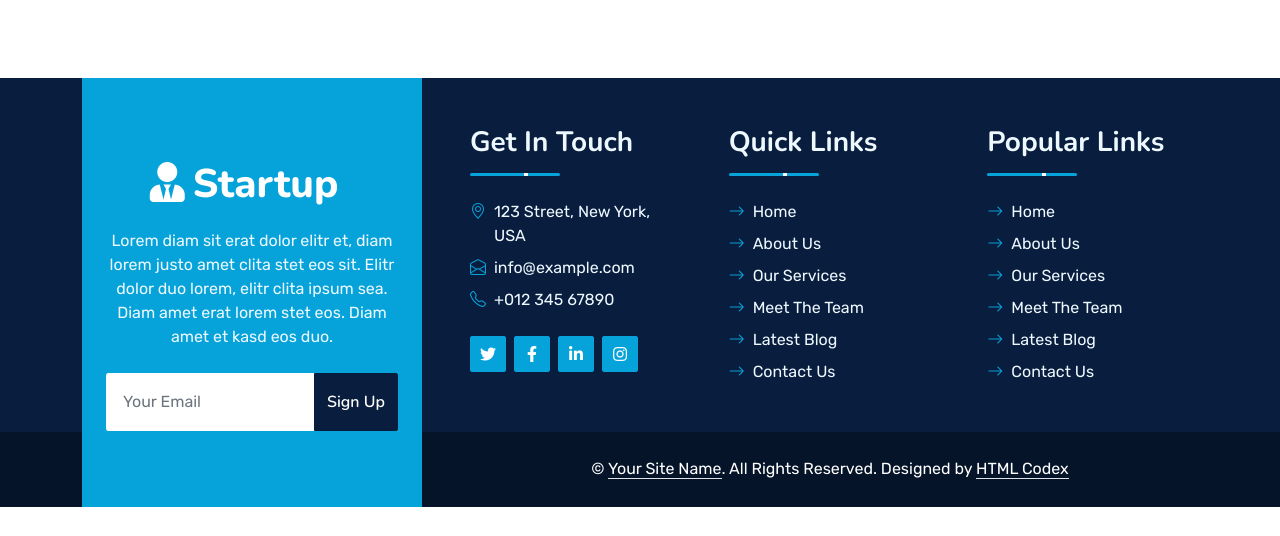
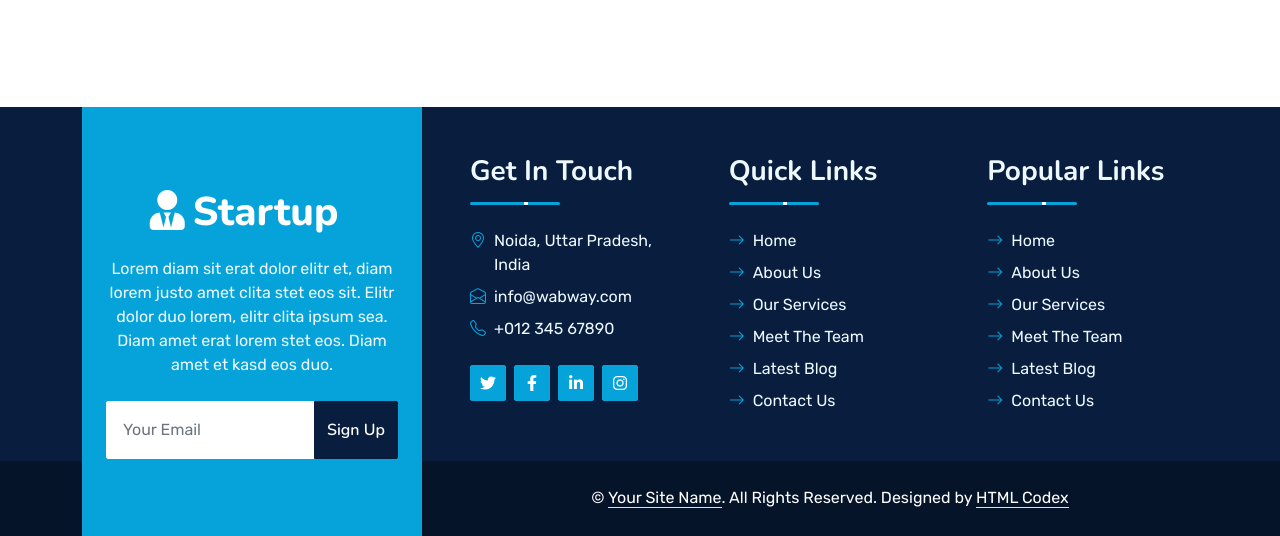
Before and after one commit to atul8727/wabwaynew, a PHP site: page /contact.php in a window 1280 px wide. Shown: the part 1616-2152 px from the top of the page. Before the commit the page ends 2123 px from the top, so only its background shows below. Run offline with PHP 8.4, Linux system fonts and the light colour scheme; some libraries are stand-ins or nearby versions.

Commit message:
minor changes

```diff
--- a/components/footer.php
+++ b/components/footer.php
@@ -23,11 +23,11 @@
                             </div>
                             <div class="d-flex mb-2">
                                 <i class="bi bi-geo-alt text-primary me-2"></i>
-                                <p class="mb-0">123 Street, New York, USA</p>
+                                <p class="mb-0">Noida, Uttar Pradesh, India</p>
                             </div>
                             <div class="d-flex mb-2">
                                 <i class="bi bi-envelope-open text-primary me-2"></i>
-                                <p class="mb-0">info@example.com</p>
+                                <p class="mb-0">info@wabway.com</p>
                             </div>
                             <div class="d-flex mb-2">
                                 <i class="bi bi-telephone text-primary me-2"></i>
--- a/components/topbar.php
+++ b/components/topbar.php
@@ -2,9 +2,9 @@
         <div class="row gx-0">
             <div class="col-lg-8 text-center text-lg-start mb-2 mb-lg-0">
                 <div class="d-inline-flex align-items-center" style="height: 45px;">
-                    <small class="me-3 text-light"><i class="fa fa-map-marker-alt me-2"></i>123 Street, New York, USA</small>
+                    <small class="me-3 text-light"><i class="fa fa-map-marker-alt me-2"></i>Noida, Uttar Pradesh, India</small>
                     <small class="me-3 text-light"><i class="fa fa-phone-alt me-2"></i>+012 345 6789</small>
-                    <small class="text-light"><i class="fa fa-envelope-open me-2"></i>info@example.com</small>
+                    <small class="text-light"><i class="fa fa-envelope-open me-2"></i>info@wabway.com</small>
                 </div>
             </div>
             <div class="col-lg-4 text-center text-lg-end">
--- a/contact.php
+++ b/contact.php
@@ -80,7 +80,7 @@
                         </div>
                         <div class="ps-4">
                             <h5 class="mb-2">Email to get free quote</h5>
-                            <h4 class="text-primary mb-0">info@example.com</h4>
+                            <h4 class="text-primary mb-0">info@wabway.com</h4>
                         </div>
                     </div>
                 </div>
@@ -91,7 +91,7 @@
                         </div>
                         <div class="ps-4">
                             <h5 class="mb-2">Visit our office</h5>
-                            <h4 class="text-primary mb-0">123 Street, NY, USA</h4>
+                            <h4 class="text-primary mb-0">Noida, Uttar Pradesh, India</h4>
                         </div>
                     </div>
                 </div>
@@ -120,7 +120,7 @@
                 </div>
                 <div class="col-lg-6 wow slideInUp" data-wow-delay="0.6s">
                     <iframe class="position-relative rounded w-100 h-100"
-                        src="https://www.google.com/maps/embed?pb=!1m18!1m12!1m3!1d3001156.4288297426!2d-78.01371936852176!3d42.72876761954724!2m3!1f0!2f0!3f0!3m2!1i1024!2i768!4f13.1!3m3!1m2!1s0x4ccc4bf0f123a5a9%3A0xddcfc6c1de189567!2sNew%20York%2C%20USA!5e0!3m2!1sen!2sbd!4v1603794290143!5m2!1sen!2sbd"
+                    src="https://www.google.com/maps/embed?pb=!1m14!1m12!1m3!1d28022.2165399308!2d77.43579264767402!3d28.606464000000013!2m3!1f0!2f0!3f0!3m2!1i1024!2i768!4f13.1!5e0!3m2!1sen!2sin!4v1705217571005!5m2!1sen!2sin"
                         frameborder="0" style="min-height: 350px; border:0;" allowfullscreen="" aria-hidden="false"
                         tabindex="0"></iframe>
                 </div>
@@ -128,7 +128,6 @@
         </div>
     </div>
     <!-- Contact End -->
-
 
     <!-- Vendor Start -->
     <div class="container-fluid py-5 wow fadeInUp" data-wow-delay="0.1s">
```
